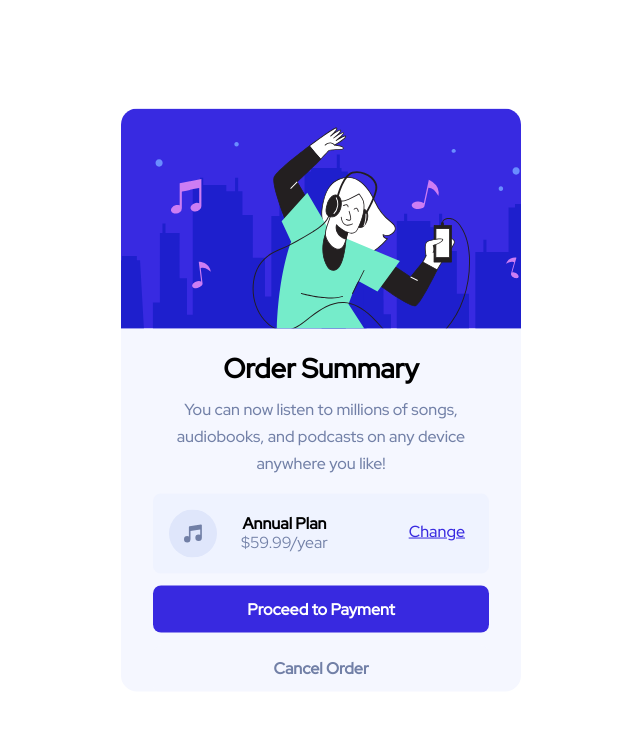
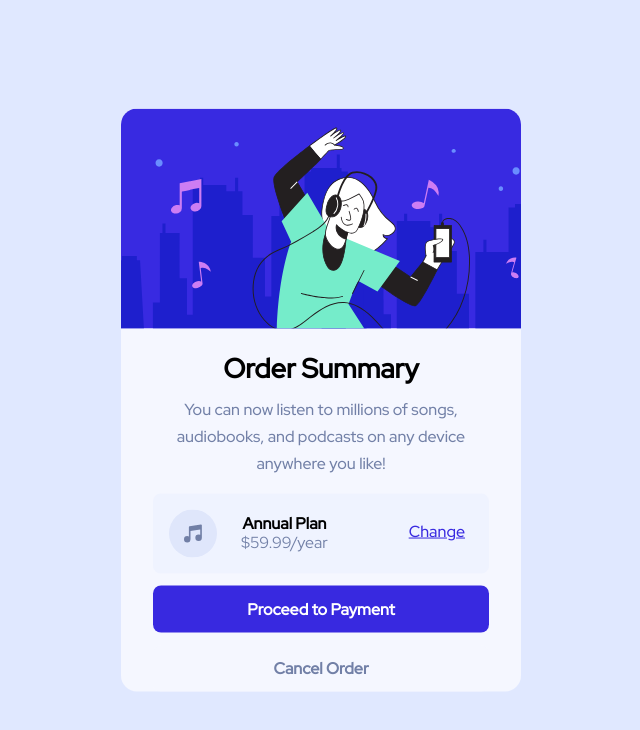
Before and after one commit to sanou098/Order-summary-card, a plain HTML site: page index.html in a window 1280 px wide. Shown: the whole page, without its empty margins (319-959 px from the left). Drawn offline with Linux system fonts and the light colour scheme.

Commit message:
Add files via upload

```diff
--- a/style.css
+++ b/style.css
@@ -46,8 +46,8 @@
     isolation: isolate;
   }
   body{
+    background-color: hsl(225, 100%, 94%);
     font-family: 'Red Hat Display';
-    background-image: url(pattern-background-mobile.svg);
   }
   .card{
     display:grid;
```
